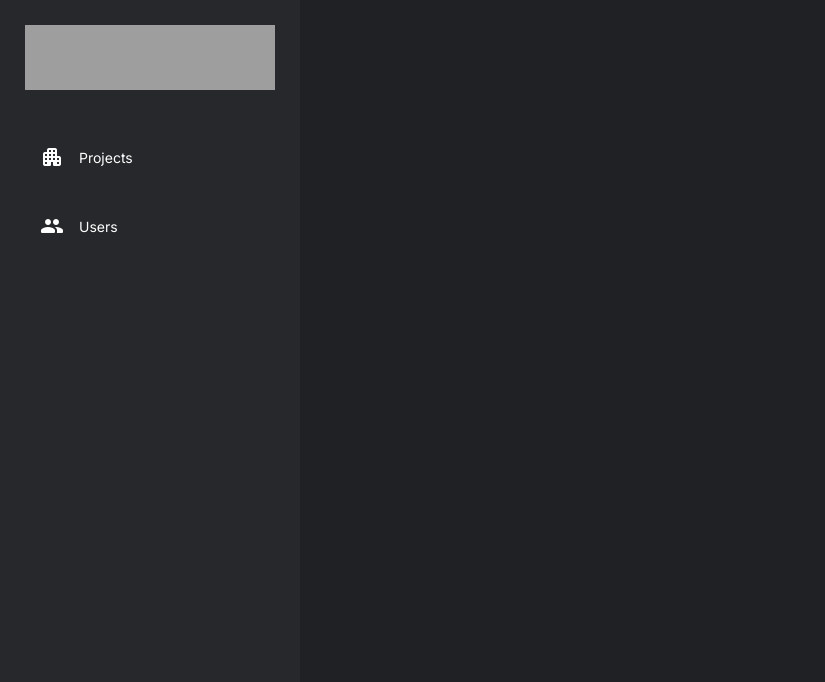
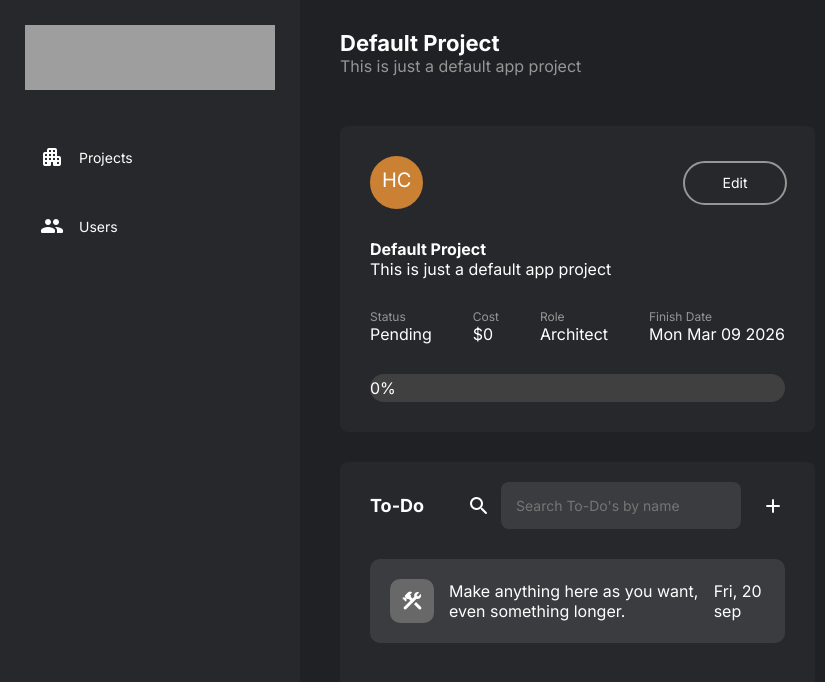
Before and after one commit to moraleda4/that-open-master-M4, a React (Vite) app: page /project/13b56b64-14df-4efa-8edf-567d80291c27 in a window 1280 px wide. Shown: the top 682 px of the page, without its empty margins (0-825 px from the left). Built offline with nearby package versions, Linux system fonts and the light colour scheme; grey boxes are pictures that could not be loaded.

Commit message:
M3-C3-L9

```diff
--- a/src/index.tsx
+++ b/src/index.tsx
@@ -9,6 +9,9 @@ import { OBJLoader } from "three/examples/jsm/loaders/OBJLoader.js"
 import { MTLLoader } from "three/examples/jsm/loaders/MTLLoader.js"
 import { ProjectsPage } from "./react-components/ProjectsPage"
 import { ProjectDetailsPage } from "./react-components/ProjectDetailsPage"
+import { ProjectsManager } from "./classes/ProjectsManager"
+
+const projectsManager = new ProjectsManager()
 
 const rootElement = document.getElementById("app") as HTMLDivElement
 const appRoot = ReactDOM.createRoot(rootElement)
@@ -17,8 +20,8 @@ appRoot.render(
     <Router.BrowserRouter>
       <Sidebar />
       <Router.Routes>
-        <Router.Route path="/" element={<ProjectsPage />}></Router.Route>
-        <Router.Route path="/project" element={<ProjectDetailsPage />}></Router.Route>
+        <Router.Route path="/" element={<ProjectsPage projectsManager={projectsManager}/>}></Router.Route>
+        <Router.Route path="/project/:id" element={<ProjectDetailsPage projectsManager={projectsManager}/>}></Router.Route>
       </Router.Routes>
     </Router.BrowserRouter>
   </>
--- a/src/react-components/ProjectDetailsPage.tsx
+++ b/src/react-components/ProjectDetailsPage.tsx
@@ -1,12 +1,22 @@
 import * as React from "react"
+import * as Router from "react-router-dom"
+import { ProjectsManager } from "../classes/ProjectsManager"
 
-export function ProjectDetailsPage() {
+interface Props {
+  projectsManager: ProjectsManager
+}
+
+export function ProjectDetailsPage(props: Props) {
+    const routeParams = Router.useParams<{id: string}>()
+    if (!routeParams.id) {return <p>Project ID is needed to see this page</p>}
+    const project =props.projectsManager.getProject(routeParams.id)
+    if (!project) {return (<p>The project with ID {routeParams.id} wasn't found.</p>)}
     return (
         <div className="page" id="project-details">
       <header>
         <div>
-          <h2 data-project-info="name">Hospital Center</h2>
-          <p style={{ color: "#969696" }}>Community hospital located at downtown</p>
+          <h2 data-project-info="name">{project.name}</h2>
+          <p style={{ color: "#969696" }}>{project.description}</p>
         </div>
       </header>
       <div className="main-page-content">
@@ -38,8 +48,8 @@ export function ProjectDetailsPage() {
             </div>
             <div style={{ padding: "0 30px" }}>
               <div>
-                <h5>Hospital Center</h5>
-                <p>Community hospital located at downtown</p>
+                <h5>{project.name}</h5>
+                <p>{project.description}</p>
               </div>
               <div
                 style={{
@@ -53,25 +63,25 @@ export function ProjectDetailsPage() {
                   <p style={{ color: "#969696", fontSize: "var(--font-sm)" }}>
                     Status
                   </p>
-                  <p>Active</p>
+                  <p>{project.status}</p>
                 </div>
                 <div>
                   <p style={{ color: "#969696", fontSize: "var(--font-sm)" }}>
                     Cost
                   </p>
-                  <p>$ 2'542.000</p>
+                  <p>${project.cost}</p>
                 </div>
                 <div>
                   <p style={{ color: "#969696", fontSize: "var(--font-sm)" }}>
                     Role
                   </p>
-                  <p>Engineer</p>
+                  <p>{project.userRole}</p>
                 </div>
                 <div>
                   <p style={{ color: "#969696", fontSize: "var(--font-sm)" }}>
                     Finish Date
                   </p>
-                  <p>2023-05-01</p>
+                  <p>{project.finishDate.toDateString()}</p>
                 </div>
               </div>
               <div
@@ -83,13 +93,13 @@ export function ProjectDetailsPage() {
               >
                 <div
                   style={{
-                    width: "80%",
+                    width: `${project.progress * 100}%`,
                     backgroundColor: "green",
                     padding: "4px 0",
                     textAlign: "center"
                   }}
                 >
-                  80%
+                  {project.progress * 100}%
                 </div>
               </div>
             </div>
--- a/src/react-components/ProjectsPage.tsx
+++ b/src/react-components/ProjectsPage.tsx
@@ -4,15 +4,18 @@ import { IProject, Project, ProjectStatus, UserRole } from '../classes/Project';
 import { ProjectsManager } from '../classes/ProjectsManager';
 import { ProjectCard } from './ProjectCard';
 
-export function ProjectsPage() {
-  const [projectsManager] = React.useState(new ProjectsManager())
-  const [projects, setProjects] = React.useState<Project[]>(projectsManager.list)
-  projectsManager.onProjectCreated = () => {setProjects([...projectsManager.list])}
-  projectsManager.onProjectDeleted = () => {setProjects([...projectsManager.list])}
+interface Props {
+  projectsManager: ProjectsManager
+}
+
+export function ProjectsPage(props: Props) {
+  const [projects, setProjects] = React.useState<Project[]>(props.projectsManager.list)
+  props.projectsManager.onProjectCreated = () => {setProjects([...props.projectsManager.list])}
+  props.projectsManager.onProjectDeleted = () => {setProjects([...props.projectsManager.list])}
 
   const projectCards = projects.map((project) => {
     return (
-      <Router.Link to="/project" key={project.id}>
+      <Router.Link to={`/project/${project.id}`} key={project.id}>
         <ProjectCard project={project} />
       </Router.Link>
     )
@@ -51,7 +54,7 @@ export function ProjectsPage() {
         : new Date(new Date().setMonth(new Date().getMonth() + 6))
     }
     try {
-      const project = projectsManager.newProject(projectData)
+      const project = props.projectsManager.newProject(projectData)
       projectForm.reset()
       const modal = document.getElementById("new-project-modal")
       if (!(modal && modal instanceof HTMLDialogElement)) {return}
@@ -62,11 +65,11 @@ export function ProjectsPage() {
   }
 
   const onExportProject = () => {
-    projectsManager.exportToJSON()
+    props.projectsManager.exportToJSON()
   }
 
   const onImportProject = () => {
-    projectsManager.importFromJSON()
+    props.projectsManager.importFromJSON()
   }
 
   return (
```
